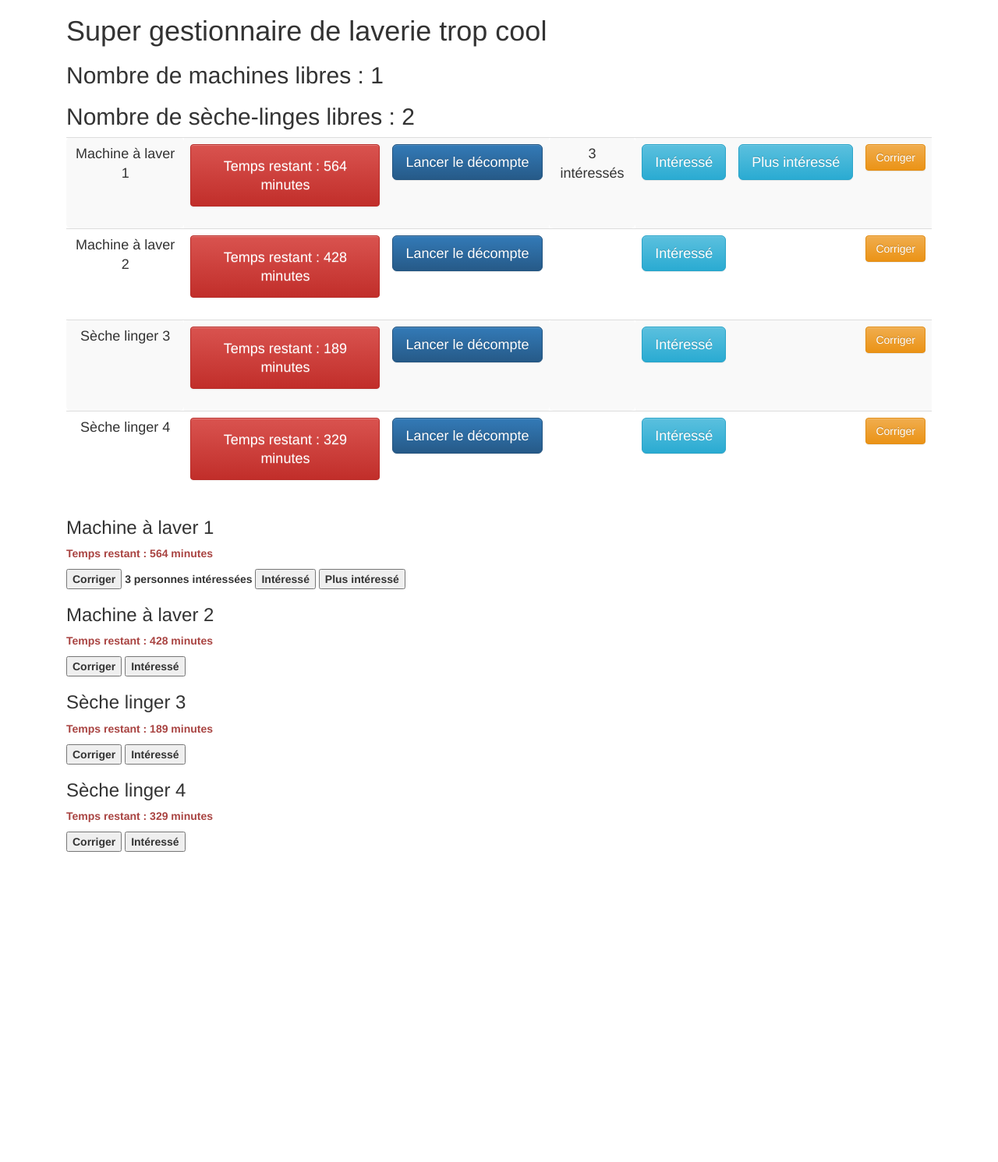
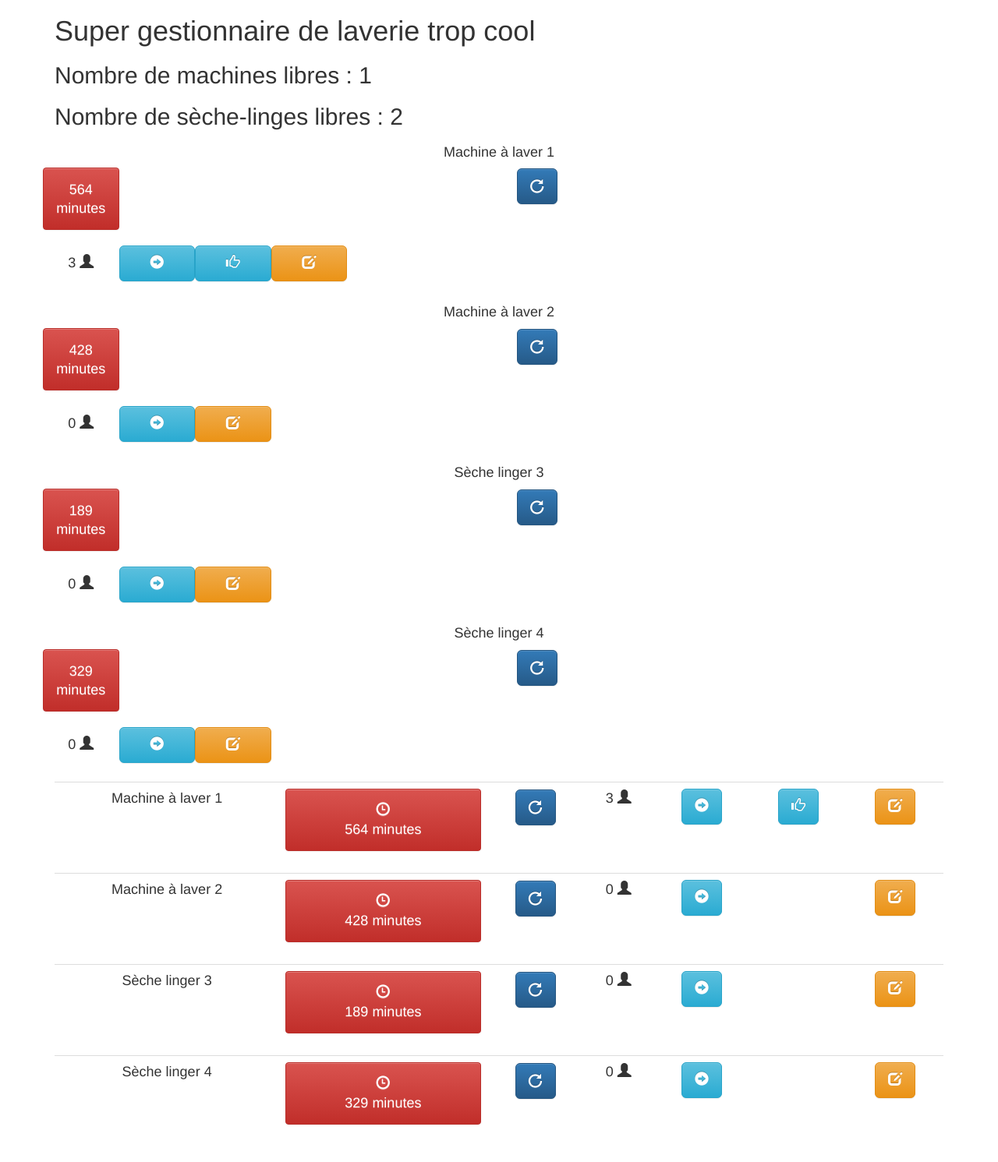
Before and after one commit to MaximeAnsquer/laverie_EMN, a Django app: page /laverie/ in a window 1280 px wide. Shown: the whole page at 78% size. Before the commit the page ends 1093 px from the top, so only its background shows below. Run offline with Django 3.2, Linux system fonts and the light colour scheme; data comes from the database, SQL or seed files in the repository; both versions use the stored data as it was after the commit; some libraries are stand-ins or nearby versions.

Commit message:
Bien sur mobile mais pas sur PC

```diff
--- a/laverie/templates/laverie/index.html
+++ b/laverie/templates/laverie/index.html
@@ -14,89 +14,148 @@
 
 <div class="container" >
 
-    <div class="col-xs-12">
-
     <h1>Super gestionnaire de laverie trop cool</h1>
 
     <h2>Nombre de machines libres : {{ nb_machines_libres }} </h2>
     <h2>Nombre de sèche-linges libres :  {{ nb_seche_linges_libres }} </h2>
 
 
+    {% for appareil in appareils %}
+        <div class="row text-center" style="margin-bottom: 20px">
 
-        <table class="table table-striped text-center">
+            <div class="clearfix"></div>
+
+            <!-- Appareil -->
+            <h4>
+                <div >{{ appareil }}</div>
+            </h4>
+
+            <!-- Vide -->
+            <!-- <div class="col-xs-4"></div> -->
+
+            <!-- Statut -->
+            {% if appareil.libre %}
+                <div class="alert btn-success btn-lg col-lg-1 col-xs-8">
+                    <div>Libre</div>
+                </div>
+            {% else %}
+                {% if appareil.reste_longtemps %}
+                    <div class="alert btn-danger btn-lg col-lg-1 col-xs-8">
+                        <div>{{ appareil.get_minutes_restantes }} minutes</div>
+                    </div>
+                {% else %}
+                    <div class="alert btn-warning btn-lg btn-lg col-lg-1 col-xs-8">
+                        <div>{{ appareil.get_minutes_restantes }} minutes</div>
+                    </div>
+                {% endif %}
+            {% endif %}
+
+            <!--Démarrer le compteur -->
+            {% if appareil.libre %}
+                <div col-lg-1 col-xs-4>
+                    <button type="button" class="btn btn-lg btn-primary glyphicon glyphicon-play "
+                            onclick="lancer_decompte({{ appareil.id }})">
+                    </button>
+                </div>
+            {% else %}
+                <div col-lg-1 col-xs-4>
+                    <button type="button" class="btn btn-lg btn-primary glyphicon glyphicon-repeat "
+                            onclick="lancer_decompte({{ appareil.id }})">
+                    </button>
+                </div>
+            {% endif %}
+
+            <div class="clearfix"></div>
+
+            <!-- Nombre d'intéressés -->
+            <div class="btn-lg btn-lg col-lg-1 col-xs-3">
+                {{ appareil.interesses }}
+                <div class="glyphicon glyphicon-user"></div>
+            </div>
+
+            <!--Bouton intéressé -->
+            <button type="button" class="btn btn-lg btn-info btn-lg col-lg-1 col-xs-3"
+                    onclick="interesse({{ appareil.id }})">
+                <div class="glyphicon glyphicon-circle-arrow-right"></div>
+            </button>
+
+            <!-- Bouton désintéressé -->
+            {% if appareil.interesses != 0 %}
+                <button type="button" class="btn btn-lg btn-info btn-lg col-lg-1 col-xs-3"
+                        onclick="plus_interesse({{ appareil.id }})">
+                    <div class="glyphicon glyphicon-thumbs-up"></div>
+                </button>
+            {% endif %}
+
+            <!-- Bouton éditer -->
+            <button type="button" onclick="demander_valeur({{ appareil.id }})"
+                    class="btn btn-lg btn-warning btn-lg col-lg-1 col-xs-3" >
+                <div class="glyphicon glyphicon-edit"></div>
+            </button>
+
+        </div>
+    {% endfor %}
+
+
+
+
+    <table class="table table-responsive text-center">
         <tbody>
         {% for appareil in appareils %}
             <tr>
+                <div class="col-lg-6 col-xs-12">
                     <td class="btn-lg">{{ appareil }}</td>
                     <td>
                         {% if appareil.libre %}
-                            <p class="alert btn-success btn-lg">Libre</p>
+                            <div class="alert btn-success btn-lg">
+                                <div class="glyphicon glyphicon-ok"></div>
+                                <div>Libre</div>
+                            </div>
                         {% else %}
                             {% if appareil.reste_longtemps %}
-                                <p class="alert btn-danger btn-lg">
-                                    Temps restant : {{ appareil.get_minutes_restantes }} minutes
-                                </p>
+                                <div class="alert btn-danger btn-lg">
+                                    <div class="glyphicon glyphicon-time"></div>
+                                    <div>{{ appareil.get_minutes_restantes }} minutes</div>
+                                </div>
                             {% else %}
-                                <p class="alert btn-warning btn-lg">
-                                    Temps restant : {{ appareil.get_minutes_restantes }} minutes
-                                </p>
+                                <div class="alert btn-warning btn-lg">
+                                    <div class="glyphicon glyphicon-time"></div>
+                                    <div>{{ appareil.get_minutes_restantes }} minutes</div>
+                                </div>
                             {% endif %}
                         {% endif %}
                     </td>
+                    {% if appareil.libre %}
                         <td>
-                        <button type="button" class="btn btn-lg btn-primary" onclick="lancer_decompte({{ appareil.id }})">Lancer le décompte</button>
+                            <button type="button" class="btn btn-lg btn-primary glyphicon glyphicon-play" onclick="lancer_decompte({{ appareil.id }})"></button>
                         </td>
+                    {% else %}
+                        <td>
+                            <button type="button" class="btn btn-lg btn-primary glyphicon glyphicon-repeat" onclick="lancer_decompte({{ appareil.id }})"></button>
+                        </td>
+                    {% endif %}
+                </div>
+                <div class="col-lg-6 col-xs-12">
                     <td class="btn-lg">
-                        {% if appareil.interesses == 1 %}
-                            1 intéressé
-                        {% elif appareil.interesses > 1 %}
-                            {{ appareil.interesses }} intéressés
+                        {{ appareil.interesses }}
+                        <div class="glyphicon glyphicon-user"></div>
+                    </td>
+                    <td>
+                        <button type="button" class="btn btn-lg btn-info" onclick="interesse({{ appareil.id }})">
+                            <div class="glyphicon glyphicon-circle-arrow-right"></div>
+                        </button>
+                    </td>
+                    <td>
+                        {% if appareil.interesses != 0 %}
+                            <button type="button" class="btn btn-lg btn-info" onclick="plus_interesse({{ appareil.id }})">
+                                <div class="glyphicon glyphicon-thumbs-up"></div>
+                            </button>
                         {% endif %}
                     </td>
                     <td>
-                        <button type="button" class="btn btn-lg btn-info" onclick="interesse({{ appareil.id }})">Intéressé</button>
-                    </td>
-                    <td>
-                        {% if appareil.interesses != 0 %}
-                            <button type="button" class="btn btn-lg btn-info" onclick="plus_interesse({{ appareil.id }})">Plus intéressé</button>
-                        {% endif %}
-                    </td>
-                    <td>
-                        <button type="button" onclick="demander_valeur({{ appareil.id }})" class="btn btn-warning" >Corriger</button>
-                        <!-- <button type="button" class="btn btn-warning" data-toggle="modal" data-target="#popUpWindow">Corriger</button> -->
-
-                        <div class="modal modal fade" id="popUpWindow" >
-                            <div class="modal-dialog" style="width: 100%; height: 100%;  margin: 0;  padding: 0;">
-                                <div class="modal-content" style="height: auto;  min-height: 100%;  border-radius: 0;">
-
-                                    <!-- header -->
-                                    <div class="modal-header">
-                                        <button type="button" class="close" data-dismiss="modal">&times;</button>
-                                        <h3 class="modal-title">Corriger le temps restant</h3>
-                                    </div>
-
-                                    <!-- body (form) -->
-                                    <div class="modal-body">
-                                        <form role="form">
-                                            <div class="form-group">
-                                                <input id="valeur_{{ appareil.id }}"
-                                                       autofocus
-                                                       type="number" min="0" max="{{ appareil.duree }}"
-                                                       placeholder="Temps restant (en minutes)"
-                                                       style="width:100%; height: 300px">
-                                            </div>
-                                        </form>
-                                    </div>
-
-                                    <!-- button -->
-                                    <div class="modal-footer">
-                                        <button onclick="corriger_compteur({{ appareil.id }})" class="btn btn-lg btn-primary btn-block">Valider</button>
-                                    </div>
-
-
-                                </div>
-                            </div>
-                        </div>
+                        <button type="button" onclick="demander_valeur({{ appareil.id }})" class="btn btn-lg btn-warning" >
+                            <div class="glyphicon glyphicon-edit"></div>
+                        </button>
 
                         <div id="corriger_{{ appareil.id }}" style="display: none">
                             <input id="valeur_{{ appareil.id }}" type="number" min="0" max="{{ appareil.duree }}"/>
@@ -104,47 +163,14 @@
                         </div>
 
                     </td>
+                </div>
             </tr>
         {% endfor %}
+
         </tbody>
     </table>
 
-        <dl>
-            {% for appareil in appareils %}
-                <dt>
-                <h3>{{ appareil }}</h3>
-                {% if appareil.libre %}
-                    <p class="text-success">
-                        Libre
-                    </p>
-                    <button onclick="lancer_decompte({{ appareil.id }})">Lancer le décompte</button>
-                {% else %}
-                    <p class="text-danger">
-                        Temps restant : {{ appareil.get_minutes_restantes }} minutes
-                    </p>
-                {% endif %}
 
-                <button onclick="apparition_formulaire({{ appareil.id }})">Corriger</button>
-                <div id="corriger_{{ appareil.id }}" style="display: none">
-                    <input id="valeur_{{ appareil.id }}" type="number" min="0" max="{{ appareil.duree }}"/>
-                    <button onclick="corriger_compteur({{ appareil.id }})">Valider</button>
-                </div>
-                {% if appareil.interesses == 1 %}
-                    <div>
-                        1 personne intéressée
-                    </div>
-                {% elif appareil.interesses > 1 %}
-                    {{ appareil.interesses }} personnes intéressées
-                {% endif %}
-
-                <button onclick="interesse({{ appareil.id }})">Intéressé</button>
-                {% if appareil.interesses != 0 %}
-                    <button onclick="plus_interesse({{ appareil.id }})">Plus intéressé</button>
-                {% endif %}
-                </dt>
-            {% endfor %}
-        </dl>
-    </div>
 </div>
 
 </body>
@@ -168,9 +194,11 @@
     }
     function demander_valeur(id) {
         var valeur = parseInt(prompt("Veuillez saisir le temps restant (en minutes)"))
+        if (!isNaN(valeur)) {
             $.get("corriger_decompte/" + id + "/" + valeur).done(function(){
                 location.reload();
             });
+        }
     }
     function interesse(id) {
         $.get("interesse/" + id).done(function(){
```
Also changed, not shown: db.sqlite3. Lines whose indentation alone changed are shown as unchanged.
